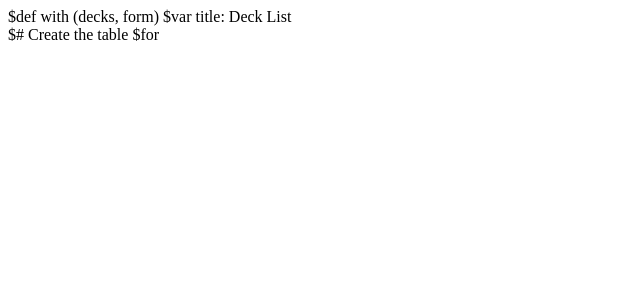
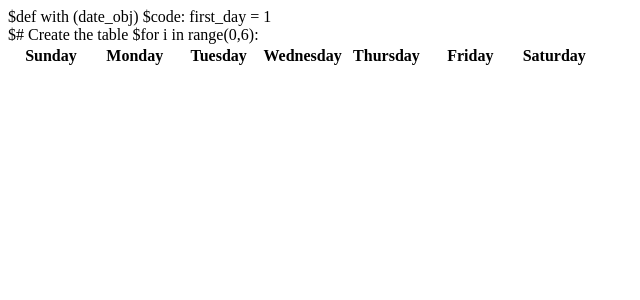
Before and after one commit to milogert/tspcal, a Python web app: template templates/index.html in a window 1280 px wide. Shown: the top 300 px of the page, without its empty margins (0-640 px from the left). Run offline with Jinja, Linux system fonts and the light colour scheme; the template is opened without the code that fills it, so the values that code supplies are empty.

Commit message:
added some stuff to main.py along with a crappy calendar in index. additionally added bootstrap.

```diff
--- a/main.py
+++ b/main.py
@@ -3,15 +3,16 @@
 import web
 
 import config
-import form
 import model
 from view import render as render
+from datetime import date
 
 class Index:
 
     def GET(self):
         """Show index."""
-        return render.index()
+        d = date
+        return render.index(d)
 
 config.app.internalerror = web.debugerror
 #application = config.app.wsgifunc()
--- a/templates/index.html
+++ b/templates/index.html
@@ -1,8 +1,33 @@
-$def with (decks, form)
+$def with (date_obj)
 
-$var title: Deck List
+$code:
+    first_day = 1
 
 <div class="span12">
     $# Create the table
-    $for
+    <table class="table table-bordered">
+        <thead>
+            <tr>
+                <th style="width: 14%">Sunday</th>
+                <th style="width: 14%">Monday</th>
+                <th style="width: 14%">Tuesday</th>
+                <th style="width: 14%">Wednesday</th>
+                <th style="width: 14%">Thursday</th>
+                <th style="width: 14%">Friday</th>
+                <th style="width: 14%">Saturday</th>
+            <tr>
+        </thead>
+        <tbody>
+        $for i in range(0,6):
+            <tr style="height: 90px">
+                <td id="sun$i"></td>
+                <td id="mon$i"></td>
+                <td id="tue$i"></td>
+                <td id="wed$i"></td>
+                <td id="thu$i"></td>
+                <td id="fri$i"></td>
+                <td id="sat$i"></td>
+            </tr>
+        </tbody>
+    </table>
 </div>
```
Also changed, not shown: templates/a_base.html (+2 -5 lines).
